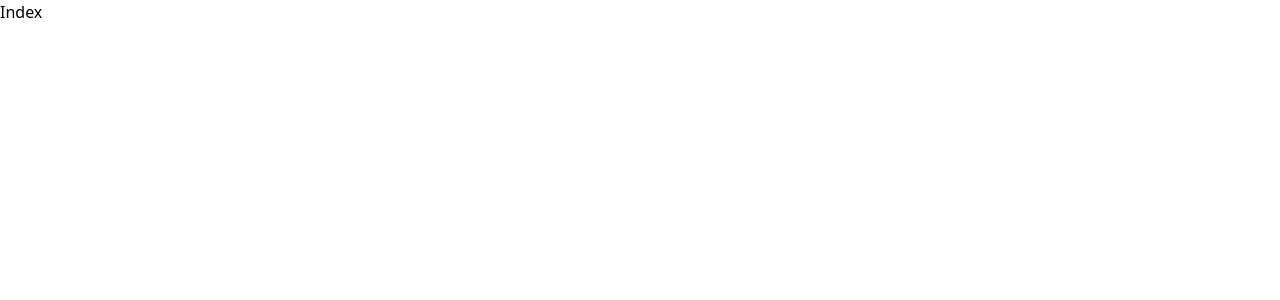
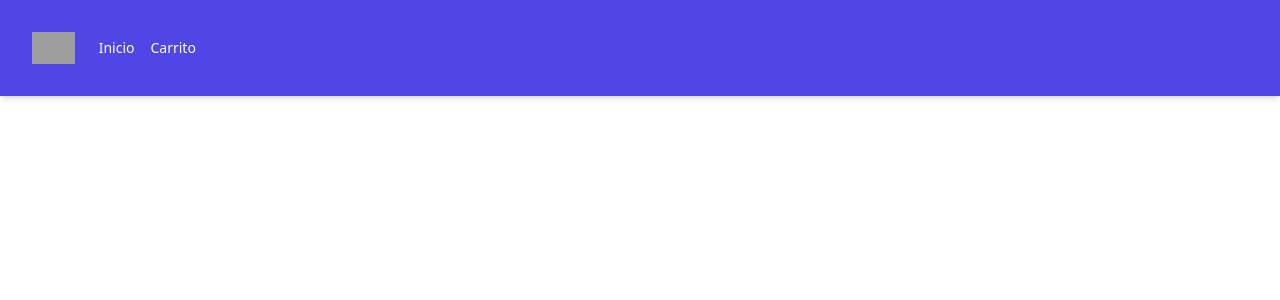
Before and after one commit to hernanmirx/nativapps-challenge, a React (Create React App) app: page / in a window 1280 px wide. Shown: the top 300 px of the page. Built offline with nearby package versions, Linux system fonts and the light colour scheme; grey boxes are pictures that could not be loaded.

Commit message:
menu agregado

```diff
--- a/package.json
+++ b/package.json
@@ -3,6 +3,7 @@
   "version": "0.1.0",
   "private": true,
   "dependencies": {
+    "@headlessui/react": "^1.7.7",
     "@testing-library/jest-dom": "^5.16.5",
     "@testing-library/react": "^13.4.0",
     "@testing-library/user-event": "^13.5.0",
@@ -13,6 +14,8 @@
     "axios": "^1.2.4",
     "react": "^18.2.0",
     "react-dom": "^18.2.0",
+    "react-helmet-async": "^1.3.0",
+    "react-icons": "^4.7.1",
     "react-router-dom": "^6.7.0",
     "react-scripts": "5.0.1",
     "typescript": "^4.9.4",
--- /dev/null
+++ b/src/components/Layout.tsx
@@ -0,0 +1,33 @@
+import { Helmet, HelmetProvider } from 'react-helmet-async';
+import { NavBar } from './NavBar';
+
+
+const Layout = ({children, page}:any) => {
+
+  return (
+    <HelmetProvider>
+      <Helmet>
+        <link rel="apple-touch-icon" sizes="180x180" href="/apple-touch-icon.png" />
+        <link rel="icon" type="image/png" sizes="32x32" href="/favicon-32x32.png" />
+        <link rel="icon" type="image/png" sizes="16x16" href="/favicon-16x16.png" />
+        <link rel="manifest" href="/site.webmanifest" />
+        <link rel="mask-icon" href="/safari-pinned-tab.svg" color="#5bbad5" />
+        <title>NativApps - Challenge {page}</title>
+        <meta name="description" content="Challenge NativApps" />
+        <meta property="og:title" content="Challenge NativApps" />
+        <meta property="og:description" content="Challenge NativApps - Blockbuster" />
+        <meta property="og:image" content="" />
+        <meta property="og:url" content="Challenge NativApps" />
+        <meta property="og:site_name" content="Blockbuster" />
+        <meta property="og:locale" content="es_AR" />
+        <meta property="og:type" content="article" />
+      </Helmet>
+      <div>
+          <NavBar />
+          {children}
+      </div>
+    </HelmetProvider>
+  )
+}
+
+export default Layout
--- /dev/null
+++ b/src/components/NavBar.tsx
@@ -0,0 +1,89 @@
+import { Transition,Disclosure } from '@headlessui/react'
+import { BiMenu } from 'react-icons/bi'
+import { AiOutlineClose } from 'react-icons/ai'
+import { Link } from 'react-router-dom';
+
+
+const navigation = [
+  { name: 'Inicio', href: '/', current: false },
+  { name: 'Carrito', href: '/cart', current: false },
+]
+
+export const NavBar = () => {
+
+    return (
+        <Disclosure as="nav" className="bg-indigo-600 text-white shadow-md">
+        {({ open }) => (
+            <>
+            <div className="container mx-auto px-2 sm:px-6 lg:px-8">
+                <div className="relative flex items-center justify-between h-24">
+                    <div className="absolute inset-y-0 left-0 flex items-center sm:hidden">
+                        {/* Mobile menu button*/}
+                        <Disclosure.Button className="inline-flex items-center justify-center p-2 rounded-md text-gray-100 hover:text-white hover:bg-indigo-400 focus:outline-none focus:ring-2 focus:ring-inset focus:ring-white">
+                            <span className="sr-only">Abrir Menú</span>
+                            {open ? (
+                                <AiOutlineClose className="block h-6 w-6" aria-hidden="true" />
+                            ) : (
+                                <BiMenu className="block h-6 w-6" aria-hidden="true" />
+                            )}
+                        </Disclosure.Button>
+                    </div>
+                    <div className="flex-1 flex items-center justify-center sm:items-stretch sm:justify-start">
+                        <div className="flex-shrink-0 flex items-center">
+                            <Link to="/">
+                                <img
+                                    className="block lg:hidden h-8 w-auto"
+                                    src={"https://upload.wikimedia.org/wikipedia/commons/thumb/4/46/Blockbuster_logo.svg/2560px-Blockbuster_logo.svg.png"}
+                                    alt="Block Buster"
+                                />
+                                <img
+                                    className="hidden lg:block h-8 w-auto"
+                                    src={"https://upload.wikimedia.org/wikipedia/commons/thumb/4/46/Blockbuster_logo.svg/2560px-Blockbuster_logo.svg.png"}
+                                    alt="Block Buster"
+                                />
+                            </Link>
+                        </div>
+                        <div className="hidden sm:block sm:ml-6">
+                            <div className="flex space-x-4">
+                                {navigation.map((item) => (
+                                <Link
+                                    key={item.name}
+                                    to={item.href}
+                                    className={`(${item.current ? "bg-indigo-700 text-white" : "text-gray-300 hover:bg-indigo-500 hover:text-white"},
+                                    "px-3 py-2 rounded-md text-sm font-medium")`}
+                                    aria-current={item.current ? 'page' : undefined}
+                                >
+                                    {item.name}
+                                </Link>
+
+                                ))}
+                            </div>
+                        </div>
+                    </div>
+                </div>
+            </div>
+
+
+            <Disclosure.Panel className="sm:hidden z-50 absolute w-full bg-indigo-600/95">
+                <div className="px-2 pt-2 pb-3 space-y-1">
+                    {navigation.map((item) => (
+                        <Disclosure.Button
+                            key={item.name}
+                            as="a"
+                            href={item.href}
+                            className={`(${item.current ? "bg-indigo-700 text-white" : "text-gray-300 hover:bg-indigo-500 hover:text-white"},
+                                "block px-3 py-2 rounded-md text-base font-medium")`}
+                            aria-current={item.current ? 'page' : undefined}
+                            >
+                            {item.name}
+                        </Disclosure.Button>
+                    ))}
+                </div>
+                <div className='px-3 pt-2 mb-5 flex'>
+                </div>
+            </Disclosure.Panel>
+            </>
+        )}
+        </Disclosure>
+    )
+}
--- a/src/pages/Index.tsx
+++ b/src/pages/Index.tsx
@@ -1,8 +1,12 @@
 import React from 'react'
+import Layout from '../components/Layout'
 
 const Index = () => {
   return (
-    <h1>Index</h1>
+    <Layout
+      page={"Index"}
+    />
+
   )
 }
 
```
Also changed, not shown: 1 other file (tests, documents, lock files or other folders).
